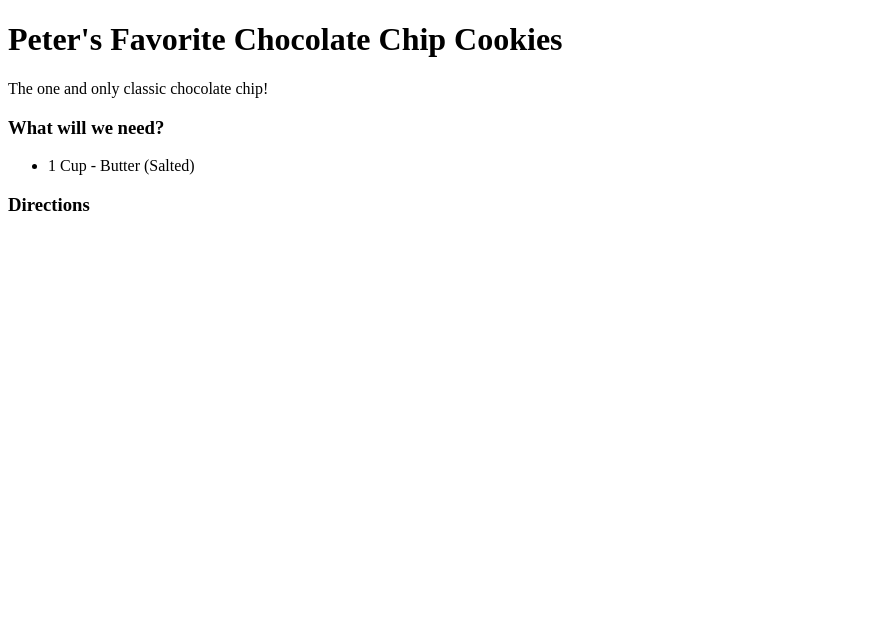
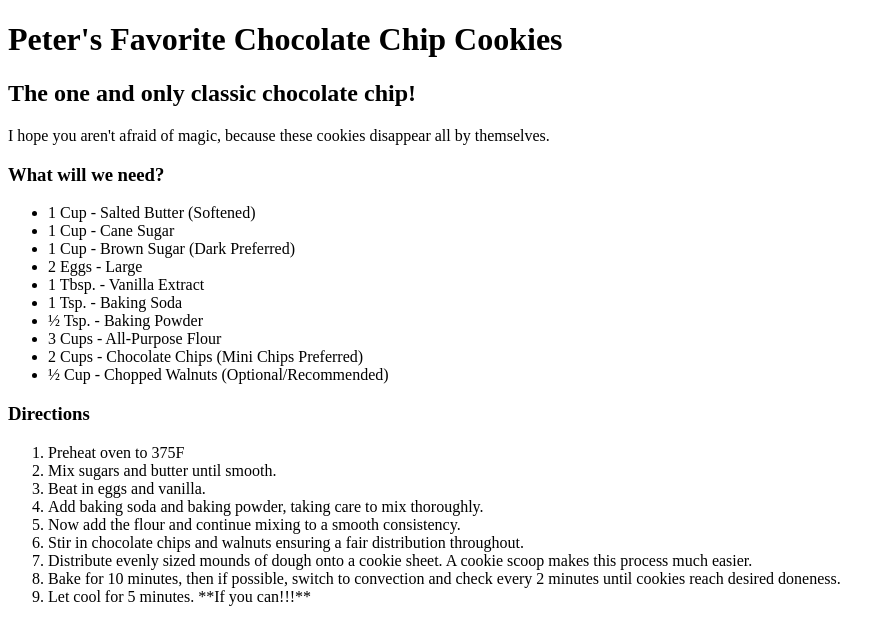
Before and after one commit to Spartalis1/Recipes, a plain HTML site: page flavors/chocochip.html in a window 1280 px wide. Shown: the whole page, without its empty margins (0-895 px from the left). Drawn offline with Linux system fonts and the light colour scheme.

Commit message:
Completed CC text.

```diff
--- a/flavors/chocochip.html
+++ b/flavors/chocochip.html
@@ -9,11 +9,33 @@
 <body>
     <h1>Peter's Favorite Chocolate Chip Cookies</h1>
     <!-- ADD PHOTO OF COOKIES HERE-->
-    <p>The one and only classic chocolate chip!</p>
+    <h2>The one and only classic chocolate chip!</h2>
+    <p>I hope you aren't afraid of magic, because these cookies disappear all by themselves.</p>
     <h3>What will we need?</h3>
     <ul>
-        <li>1 Cup - Butter (Salted)</li>
+        <li>1 Cup - Salted Butter (Softened)</li>
+        <li>1 Cup - Cane Sugar</li>
+        <li>1 Cup - Brown Sugar (Dark Preferred)</li>
+        <li>2 Eggs - Large</li>
+        <li>1 Tbsp. - Vanilla Extract</li>
+        <li>1 Tsp. - Baking Soda</li>
+        <li>&frac12; Tsp. - Baking Powder</li>
+        <li>3 Cups - All-Purpose Flour</li>
+        <li>2 Cups - Chocolate Chips (Mini Chips Preferred)</li>
+        <li>&frac12; Cup - Chopped Walnuts (Optional/Recommended)</li>
     </ul>
     <h3>Directions</h3>
+    <ol>
+        <li>Preheat oven to 375F</li>
+        <li>Mix sugars and butter until smooth.</li>
+        <li>Beat in eggs and vanilla.</li>
+        <li>Add baking soda and baking powder, taking care to mix thoroughly.</li>
+        <li>Now add the flour and continue mixing to a smooth consistency.</li>
+        <li>Stir in chocolate chips and walnuts ensuring a fair distribution throughout.</li>
+        <li>Distribute evenly sized mounds of dough onto a cookie sheet. A cookie scoop makes this process much easier.</li>
+        <li>Bake for 10 minutes, then if possible, switch to convection and check every 2 minutes until cookies reach desired doneness.</li>
+        <li>Let cool for 5 minutes. **If you can!!!**</li>
+    </ol>
+
 </body>
 </html>
```
